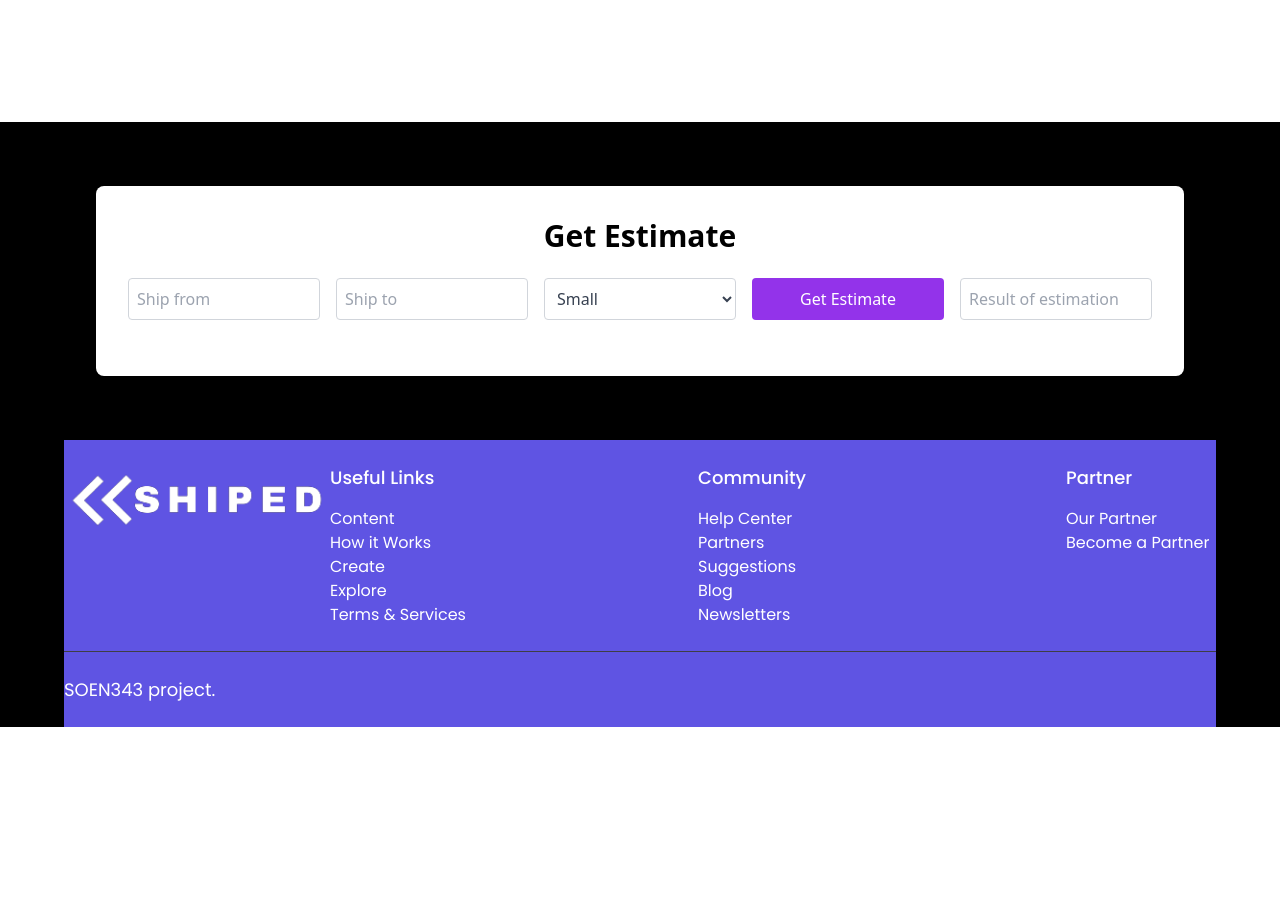
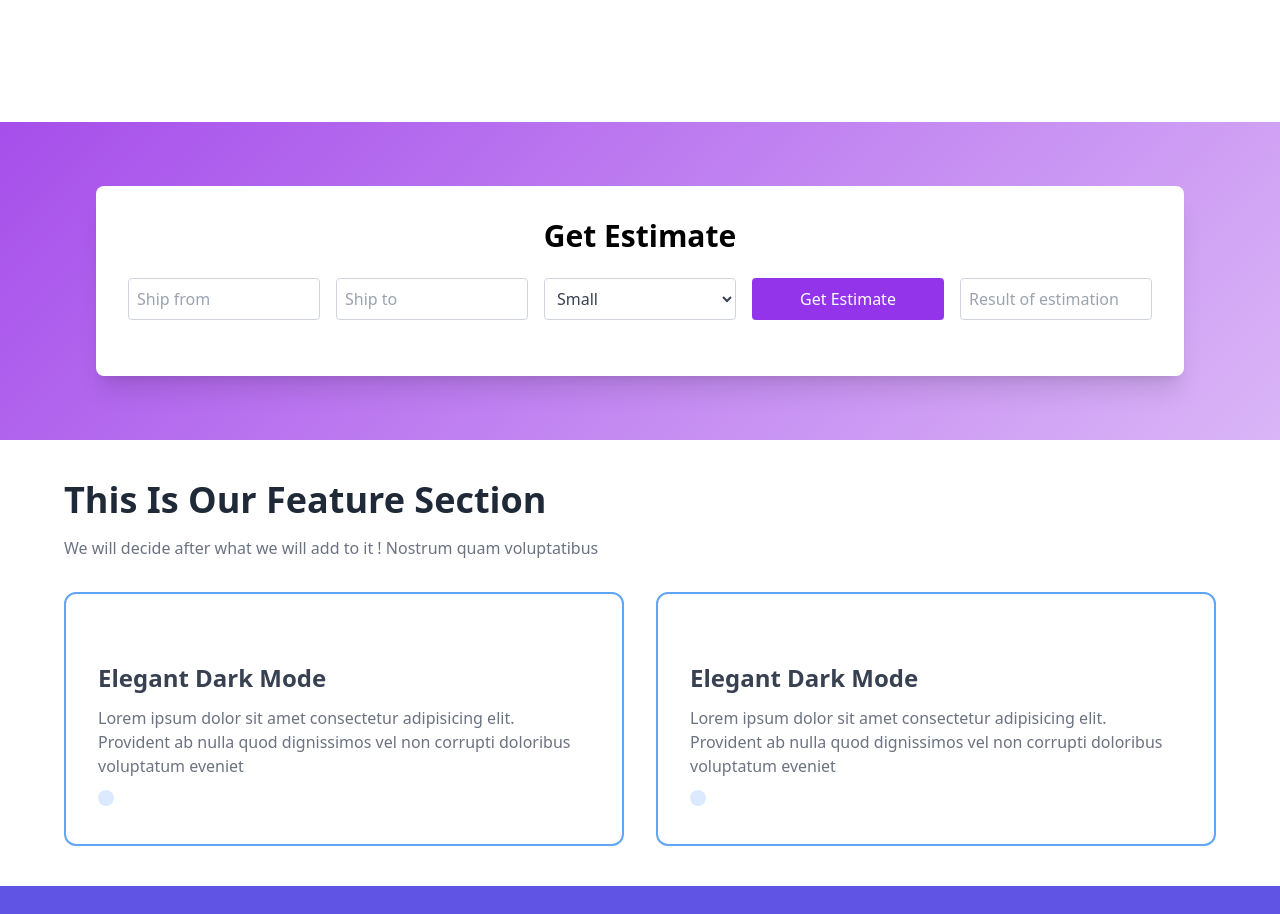
Before and after one commit to Fatoumatabintabarry/DeliveryService, a React (Vite) app in the folder client/: page / in a window 1280 px wide. Shown: the part 600-1514 px from the top of the page. Before the commit the page ends 1327 px from the top, so only its background shows below. Built offline with nearby package versions, Linux system fonts and the light colour scheme.

Commit message:
draft features component

```diff
--- a/client/src/Pages/SignupDriver.jsx
+++ b/client/src/Pages/SignupDriver.jsx
@@ -10,7 +10,7 @@ const SignupDriver = () => {
         <div className='min-h-full h-screen  justify-center py-12 px-4 sm:px-6 lg:px-8'>
 
           <AuthHeader
-          heading="Sign up as a Sender "
+          heading="Sign up as a Driver "
           paragraph="Already have an account ?"
           linkName="login "
           linkUrl="/login"
--- a/client/src/Pages/deliverysolutions.jsx
+++ b/client/src/Pages/deliverysolutions.jsx
@@ -22,11 +22,13 @@ const deliverysolutions = () => {
       </div>
 
 
-      <div className={`bg-primary ${styles.paddingX} ${styles.flexStart} bg-[#5F54E3]`}>
-        <div className={`${styles.boxWidth} bg-purple-500`}>
+
+      <div className={` ${styles.paddingX} ${styles.flexStart} bg-[#5F54E3] `}>
+          <div className={`${styles.boxWidth} bg-[#5F54E3] `}>
           <Footer />
-        </div>
-      </div>
+           </div>
+         </div>
+
 
 
   </div>
--- a/client/src/Pages/home.jsx
+++ b/client/src/Pages/home.jsx
@@ -6,13 +6,14 @@ import GetEstimate from '../components/GetEstimate'
 //Export them from index.js file inside components before importing them in this list
 import {Navbar, Hero, Testimonial, Footer} from '../components/index';
 import Navbar2 from '../components/navbar2';
+import Features from '../components/Features';
 
 const home = () => (
     // 1rst div will wrap up our entire page
 <div className="w-full overflow-hidden ">
 
         {/* 2nd  div is navbar section . We are making a direct reference to the style.js file */}
-        <div className={`bg-primary${styles.paddingX} ${styles.flexCenter} login-background`}>
+        <div className={`bg-primary${styles.paddingX} ${styles.flexCenter} bg-[#FCF9FC]`}>
           <div className={`${styles.boxWidth}`}>
           <Navbar2 />
           </div>
@@ -25,14 +26,22 @@ const home = () => (
          </div>
         </div>
 
-        <div className={`bg-primary ${styles.paddingY} ${styles.flexStart} bg-[#FCF9FC]  `}>
+        <div className={`bg-primary ${styles.paddingY} ${styles.flexStart} login-background  `}>
           <div className={`${styles.boxWidth}`}>
             <GetEstimate />
           </div>
          </div>
+          {/*3rd div is the hero section */}
+        <div className={`bg-primary ${styles.flexStart} bg-white `}>
+          <div className={`${styles.boxWidth}`}>
+          <Features />
+         </div>
+        </div>
+
+
     {/*4th div is for all different sections  */}
-    <div className={`bg-primary ${styles.paddingX} ${styles.flexStart} bg-[#5F54E3]`}>
-          <div className={`${styles.boxWidth} bg-purple-500`}>
+    <div className={` ${styles.paddingX} ${styles.flexStart} bg-[#5F54E3] `}>
+          <div className={`${styles.boxWidth} bg-[#5F54E3] `}>
           <Footer />
            </div>
          </div>
--- a/client/src/Pages/whyshiped.jsx
+++ b/client/src/Pages/whyshiped.jsx
@@ -6,6 +6,7 @@ import '../index.css'
 //Export them from index.js file inside components before importing them in this list
 import {Navbar, Hero, Testimonial, Footer} from '../components/index';
 import Navbar2 from '../components/navbar2';
+import Features from '../components/Features';
 
 const whyshiped = () => {
   return (
@@ -16,6 +17,8 @@ const whyshiped = () => {
           </div>
       </div>
 
+
+
        {/*3rd div is the testimonial section section */}
        <div className={`bg-primary ${styles.flexStart} bg-white `}>
           <div className={`${styles.boxWidth}`}>
@@ -23,12 +26,13 @@ const whyshiped = () => {
          </div>
         </div>
 
+
        {/*4th div is for all different sections  */}
-    <div className={`bg-primary ${styles.paddingX} ${styles.flexStart} bg-[#5F54E3]`}>
-          <div className={`${styles.boxWidth} bg-purple-500`}>
+       <div className={` ${styles.paddingX} ${styles.flexStart} bg-[#5F54E3] `}>
+          <div className={`${styles.boxWidth} bg-[#5F54E3] `}>
           <Footer />
            </div>
-     </div>
+         </div>
 
 
   </div>
--- a/client/src/components/CTA.jsx
+++ /dev/null
@@ -1,9 +0,0 @@
-import React from 'react'
-
-const CTA = () => {
-  return (
-    <div>CTA</div>
-  )
-}
-
-export default CTA
--- /dev/null
+++ b/client/src/components/Features.jsx
@@ -0,0 +1,72 @@
+import React from 'react';
+// Import your assets here if you have any, for example:
+// import { ReactComponent as CoffeeIcon } from '../assets/coffee-icon.svg';
+
+const Features = () => {
+  return (
+    <div>
+      <section className="bg-white dark:bg-gray-900">
+        <div className="container px-6 py-10 mx-auto">
+          <h1 className="text-3xl font-semibold text-gray-800 capitalize lg:text-4xl dark:text-white">
+            This is our feature section
+          </h1>
+
+          <p className="mt-4 text-gray-500 xl:mt-6 dark:text-gray-300">
+            We will decide after what we will add to it !  Nostrum quam voluptatibus
+          </p>
+
+          <div className="grid grid-cols-1 gap-8 mt-8 xl:mt-12 xl:gap-12 md:grid-cols-2 xl:grid-cols-3">
+            {/* Feature Card */}
+            {/* Repeat this block for each feature */}
+            <div className="p-8 space-y-3 border-2 border-blue-400 dark:border-blue-300 rounded-xl">
+              <span className="inline-block text-blue-500 dark:text-blue-400">
+                {/* SVG Icon */}
+                {/* Replace "svg" element with actual SVG import if available */}
+              </span>
+
+              <h1 className="text-2xl font-semibold text-gray-700 capitalize dark:text-white">
+                elegant Dark Mode
+              </h1>
+
+              <p className="text-gray-500 dark:text-gray-300">
+                Lorem ipsum dolor sit amet consectetur adipisicing elit. Provident ab nulla quod dignissimos vel non corrupti doloribus voluptatum eveniet
+              </p>
+
+              <a href="#" className="inline-flex p-2 text-blue-500 capitalize transition-colors duration-200 transform bg-blue-100 rounded-full dark:bg-blue-500 dark:text-white hover:underline hover:text-blue-600 dark:hover:text-blue-500">
+                {/* SVG Icon */}
+                {/* Replace "svg" element with actual SVG import if available */}
+              </a>
+            </div>
+
+
+            {/* Repeat this block for each feature */}
+            <div className="p-8 space-y-3 border-2 border-blue-400 dark:border-blue-300 rounded-xl">
+              <span className="inline-block text-blue-500 dark:text-blue-400">
+                {/* SVG Icon */}
+                {/* Replace "svg" element with actual SVG import if available */}
+              </span>
+
+              <h1 className="text-2xl font-semibold text-gray-700 capitalize dark:text-white">
+                elegant Dark Mode
+              </h1>
+
+              <p className="text-gray-500 dark:text-gray-300">
+                Lorem ipsum dolor sit amet consectetur adipisicing elit. Provident ab nulla quod dignissimos vel non corrupti doloribus voluptatum eveniet
+              </p>
+
+              <a href="#" className="inline-flex p-2 text-blue-500 capitalize transition-colors duration-200 transform bg-blue-100 rounded-full dark:bg-blue-500 dark:text-white hover:underline hover:text-blue-600 dark:hover:text-blue-500">
+                {/* SVG Icon */}
+                {/* Replace "svg" element with actual SVG import if available */}
+              </a>
+            </div>
+
+          </div>
+        </div>
+      </section>
+
+
+    </div>
+  );
+}
+
+export default Features;
--- a/client/src/components/Footer.jsx
+++ b/client/src/components/Footer.jsx
@@ -6,7 +6,7 @@ import { footerLinks } from '../constants';
 const Footer = () => {
   return (
     <section className={`${styles.flexCenter}${styles.paddingY} flex-col bg-[#5F54E3] `}>
-    <div className={`${styles.flexStart} md:flex-row flex-col mb-6 w-full`}>
+    <div className={`${styles.flexStart} md:flex-row flex-col mb-6 w-full `}>
 
       <div>
         <img src={logo} alt="logo" className='w-[266px] h-[72px] object-contain' />
--- a/client/src/index.css
+++ b/client/src/index.css
@@ -151,9 +151,9 @@
 
 /* index.css */
 .login-background {
-  background: linear-gradient(-45deg, #ffffff, #9731E7, #F0F9F8, #a78bfa);
+  background: linear-gradient(-45deg, #ffffff, #9731E7, #5F54E3 );
   background-size: 400% 400%;
-  animation: gradient 15s ease infinite;
+  animation: gradient 10s ease infinite;
 }
 
 @keyframes gradient {
```
